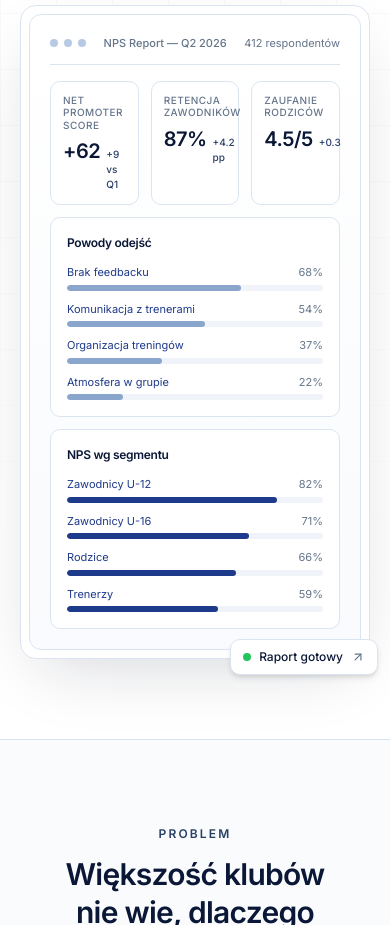
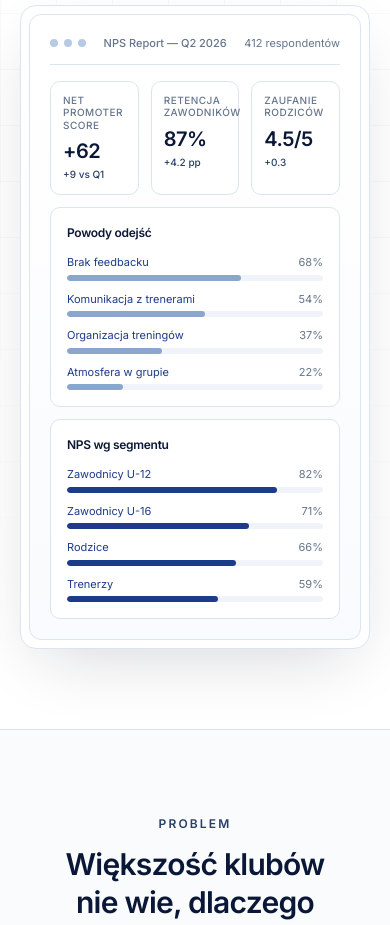
Before and after one commit to Kylog1/SportProSpace, a Next.js app: page / in a window 390 px wide. Shown: the part 780-1705 px from the top of the page. Built offline with nearby package versions, Linux system fonts and the light colour scheme.

Commit message:
Fix stat cards mobile layout, remove floating Raport gotowy label
- Stat delta now stacks below value on mobile, inline on sm+
- Removed green dot + Raport gotowy floating badge

```diff
--- a/components/sections/Hero.tsx
+++ b/components/sections/Hero.tsx
@@ -1,5 +1,5 @@
 import Link from "next/link";
-import { ArrowRight, ShieldCheck, ArrowUpRight } from "lucide-react";
+import { ArrowRight, ShieldCheck } from "lucide-react";
 import { Button } from "@/components/ui/button";
 import { Badge } from "@/components/ui/badge";
 
@@ -112,12 +112,6 @@ export function Hero() {
               </div>
             </div>
 
-            {/* floating label */}
-            <div className="absolute -bottom-4 -right-2 flex items-center gap-2 rounded-lg border border-navy-100 bg-white px-3 py-2 shadow-md">
-              <div className="size-2 rounded-full bg-green-500" />
-              <span className="text-[12px] font-medium text-navy-950">Raport gotowy</span>
-              <ArrowUpRight className="size-3.5 text-muted-foreground" />
-            </div>
           </div>
         </div>
       </div>
@@ -131,7 +125,7 @@ function Stat({ label, value, delta }: { label: string; value: string; delta: st
       <div className="text-[10px] font-medium uppercase tracking-wider text-muted-foreground leading-tight">
         {label}
       </div>
-      <div className="mt-1.5 flex items-baseline gap-1.5">
+      <div className="mt-1.5 flex flex-col gap-0.5 sm:flex-row sm:items-baseline sm:gap-1.5">
         <span className="text-xl font-semibold tracking-tight text-navy-950">{value}</span>
         <span className="text-[10px] font-medium text-navy-700">{delta}</span>
       </div>
```
